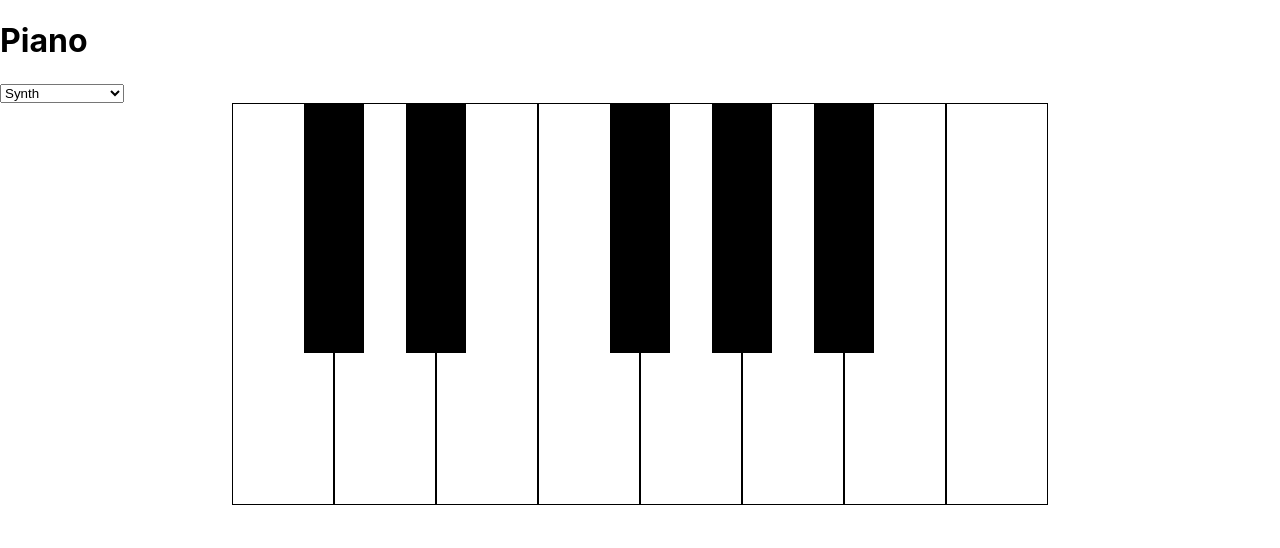
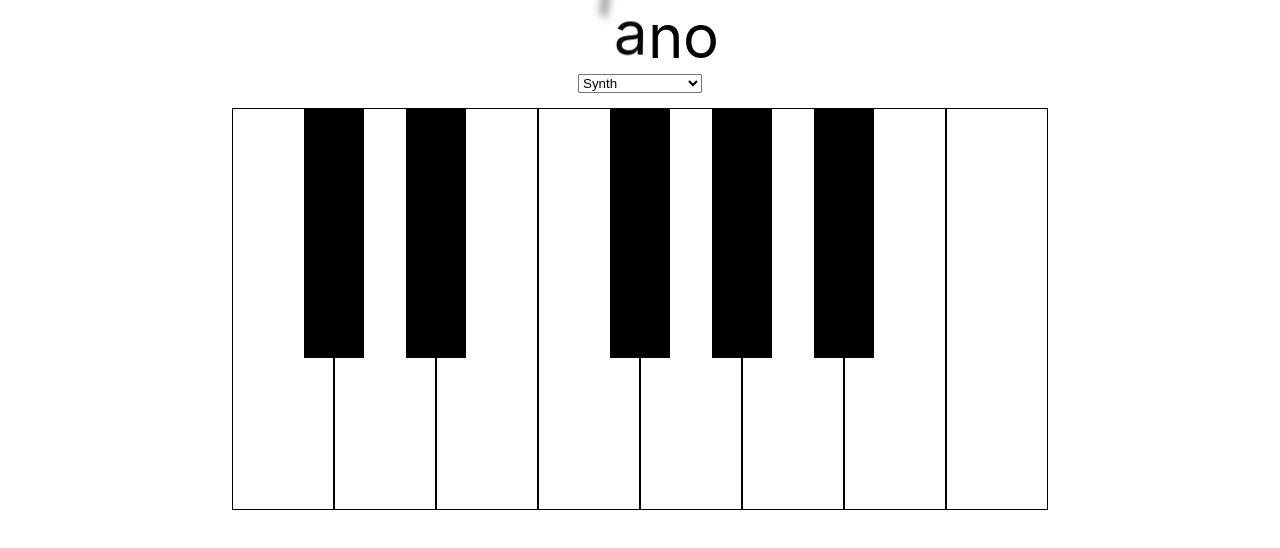
Before and after one commit to rypon/tone, a React (Create React App) app: page / in a window 1280 px wide. Shown: the top 548 px of the page. Built offline with nearby package versions, Linux system fonts and the light colour scheme.

Commit message:
small animation on title, centered title and dropdown

```diff
--- a/package.json
+++ b/package.json
@@ -6,9 +6,12 @@
     "@testing-library/jest-dom": "^5.16.4",
     "@testing-library/react": "^13.3.0",
     "@testing-library/user-event": "^13.5.0",
+    "animate.css": "^4.1.1",
+    "antd": "^4.21.0",
     "react": "^18.1.0",
     "react-dom": "^18.1.0",
     "react-scripts": "5.0.1",
+    "styled-components": "^5.3.5",
     "tone": "^14.7.77",
     "web-vitals": "^2.1.4"
   },
--- a/src/App.js
+++ b/src/App.js
@@ -3,6 +3,7 @@ import Piano from "./Piano";
 import React, { useState, useEffect } from "react";
 import * as Tone from "tone";
 import Dropdown from "./Dropdown";
+import Title from "./Title";
 
 function App() {
   const [value, setValue] = useState("");
@@ -83,7 +84,7 @@ function App() {
 
   return (
     <div>
-      <h1>Piano</h1>
+      <Title />
       <Dropdown value={value} handleChange={handleChange} />
       <Piano
         playC4={playC4}
--- a/src/Dropdown.js
+++ b/src/Dropdown.js
@@ -2,7 +2,7 @@ import React from "react";
 
 function Dropdown({ value, handleChange }) {
   return (
-    <div>
+    <div style={{ textAlign: "center", paddingBottom: "15px" }}>
       <select value={value} onChange={handleChange}>
         <option value="synth">Synth</option>
         <option value="duoSynth">Duo Synth</option>
--- a/src/Piano.js
+++ b/src/Piano.js
@@ -1,4 +1,5 @@
 import React from "react";
+import "animate.css";
 
 function Piano({
   playC4,
--- /dev/null
+++ b/src/Title.js
@@ -0,0 +1,53 @@
+import React from "react";
+import styled, { keyframes } from "styled-components";
+
+export default function Title() {
+  const reactArray = "Piano".split("");
+
+  return (
+    <div style={{ textAlign: "center" }}>
+      <Wrapper style={{ fontSize: "60px" }}>
+        {reactArray.map((item, index) => (
+          <span key={index}>{item}</span>
+        ))}
+      </Wrapper>
+    </div>
+  );
+}
+
+const animation = keyframes`
+    0% {opacity:0; transform: translateY(-100px) skewY(10deg) skewX(10deg) rotateZ(30deg); filter: blur(10px)}
+    25% {opacity:1; transform: translateY(0px) skewY(0deg) skewX(0deg) rotateZ(0deg); filter: blur(0px)}
+    75% {opacity:1; transform: translateY(0px) skewY(0deg) skewX(0deg) rotateZ(0deg); filter: blur(0px)}
+    100% {opacity:0; transform: translateY(-100px) skewY(10deg) skewX(10deg) rotateZ(30deg); filter: blur(10px)}
+
+`;
+const Wrapper = styled.span`
+  display: inline-block;
+  span {
+    display: inline-block;
+    opacity: 0;
+    animation-name: ${animation};
+    animation-duration: 6s;
+    animation-fill-mode: forwards;
+    animation-iteration-count: infinite;
+  }
+  span:nth-child(1) {
+    animation-delay: 0.3s;
+  }
+  span:nth-child(2) {
+    animation-delay: 0.6s;
+  }
+  span:nth-child(3) {
+    animation-delay: 0.9s;
+  }
+  span:nth-child(4) {
+    animation-delay: 1.2s;
+  }
+  span:nth-child(5) {
+    animation-delay: 1.5s;
+  }
+  span:nth-child(6) {
+    animation-delay: 1.8s;
+  }
+`;
```
Also changed, not shown: 1 other file (tests, documents, lock files or other folders).
